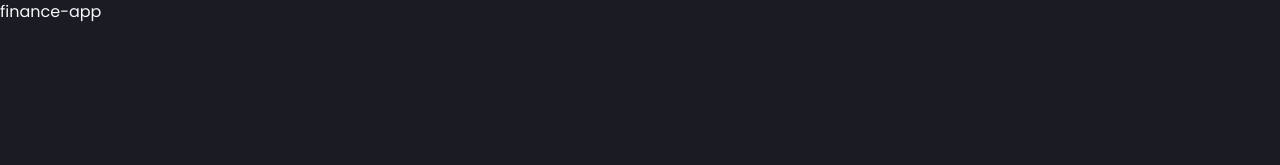
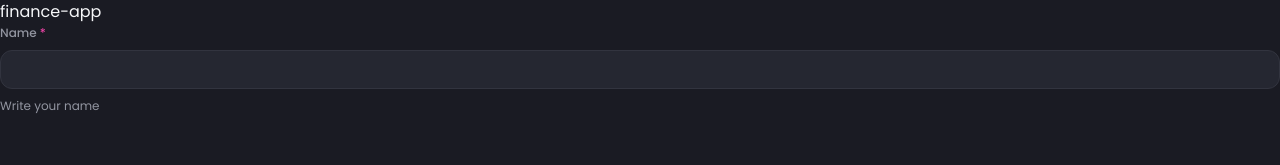
Before and after one commit to gevorah/finance-app, a Next.js app: page / in a window 1280 px wide. Shown: the top 165 px of the page. Built offline with nearby package versions, Linux system fonts and the light colour scheme.

Commit message:
feat: input component

```diff
--- a/src/app/page.tsx
+++ b/src/app/page.tsx
@@ -1,7 +1,10 @@
+import { Input } from '@/shared/components/ui/input';
+
 export default function Home() {
   return (
     <main>
       <h1>finance-app</h1>
+      <Input id="name" label="Name" hint="Write your name" required />
     </main>
   );
 }
--- /dev/null
+++ b/src/shared/components/ui/input/index.tsx
@@ -0,0 +1 @@
+export * from './input';
--- /dev/null
+++ b/src/shared/components/ui/input/input.module.scss
@@ -0,0 +1,83 @@
+.root {
+  display: flex;
+  flex-direction: column;
+  gap: var(--space-sm);
+  width: 100%;
+}
+
+.label {
+  display: block;
+  font-size: 12px;
+  font-weight: 500;
+  color: var(--color-text-secondary);
+
+  [data-required] > &::after {
+    content: ' *';
+    color: var(--persian-rose-500);
+  }
+
+  [data-disabled] > & {
+    cursor: not-allowed;
+    color: var(--dark-vulcan-600);
+  }
+
+  [data-error] & {
+    border-color: var(--persian-rose-500);
+  }
+}
+
+.field {
+  position: relative;
+  display: flex;
+  align-items: center;
+}
+
+.input {
+  width: 100%;
+  padding: var(--space-sm) var(--space-lg);
+  font-size: 14px;
+  line-height: 1.5;
+  color: var(--color-text-primary);
+  background-color: var(--color-surface-elevated);
+  border: 1px solid var(--color-border);
+  border-radius: var(--radius-md);
+  appearance: none;
+  transition: border-color 0.15s ease-in-out;
+
+  &::placeholder {
+    color: var(--color-text-muted);
+  }
+
+  &:not(:disabled):not(:read-only):hover {
+    border-color: var(--color-primary-hover);
+  }
+
+  &:focus {
+    outline: none;
+    border-color: var(--color-primary);
+  }
+
+  &:disabled {
+    cursor: not-allowed;
+    color: var(--dark-vulcan-600);
+    border-color: var(--dark-vulcan-600);
+  }
+
+  &[readonly] {
+    cursor: default;
+  }
+
+  [data-error] & {
+    border-color: var(--persian-rose-500);
+  }
+}
+
+.hint {
+  font-size: 12px;
+  color: var(--color-text-secondary);
+}
+
+.error {
+  font-size: 12px;
+  color: var(--persian-rose-500);
+}
--- /dev/null
+++ b/src/shared/components/ui/input/input.tsx
@@ -0,0 +1,63 @@
+'use client';
+
+import { ComponentPropsWithoutRef, forwardRef, useId } from 'react';
+
+import styles from './input.module.scss';
+
+export interface InputProps extends ComponentPropsWithoutRef<'input'> {
+  label?: string;
+  error?: string;
+  hint?: string;
+}
+
+export const Input = forwardRef<HTMLInputElement, InputProps>(
+  function Input(props, ref) {
+    const {
+      id: propId,
+      label,
+      name,
+      error,
+      hint,
+      disabled,
+      readOnly,
+      required,
+      className,
+      ...inputProps
+    } = props;
+
+    const generatedId = useId();
+    const id = propId || generatedId;
+
+    const stylesRoot = [styles.root, className].filter(Boolean).join(' ');
+
+    return (
+      <div
+        className={stylesRoot}
+        data-disabled={disabled ? '' : undefined}
+        data-readonly={readOnly ? '' : undefined}
+        data-required={required ? '' : undefined}
+        data-error={error ? '' : undefined}
+      >
+        {label && (
+          <label htmlFor={id} className={styles.label}>
+            {label}
+          </label>
+        )}
+        <div className={styles.field}>
+          <input
+            ref={ref}
+            id={id}
+            name={name}
+            disabled={disabled}
+            readOnly={readOnly}
+            required={required}
+            className={styles.input}
+            {...inputProps}
+          />
+        </div>
+        {hint && !error && <p className={styles.hint}>{hint}</p>}
+        {error && <p className={styles.error}>{error}</p>}
+      </div>
+    );
+  },
+);
--- a/src/shared/styles/globals.css
+++ b/src/shared/styles/globals.css
@@ -61,9 +61,9 @@
 }
 
 *,
-::before,
-::after,
-::backdrop {
+*::before,
+*::after,
+*::backdrop {
   box-sizing: border-box;
   border: 0 solid;
   margin: 0;
```
